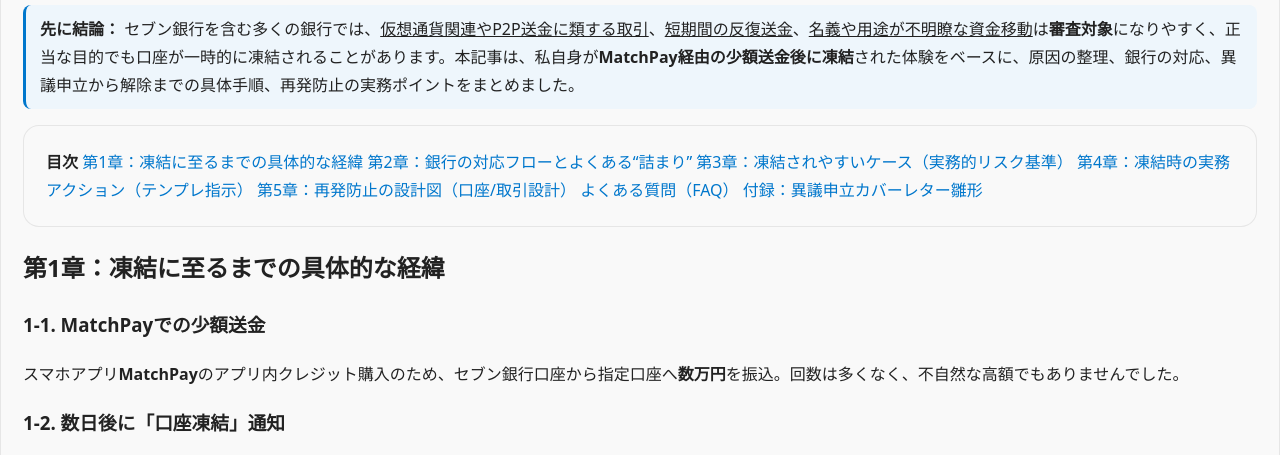
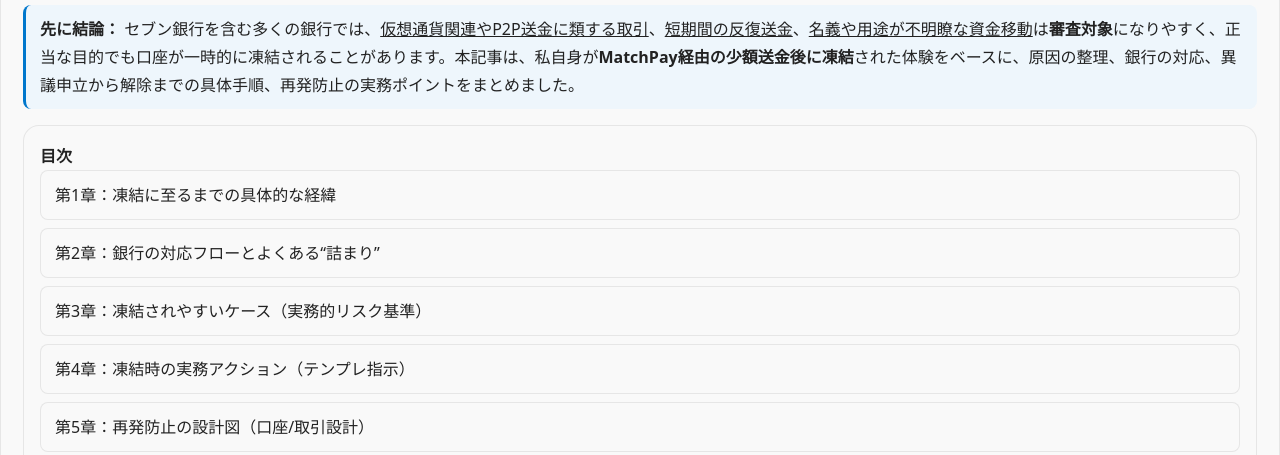
Before and after one commit to Hotoke1201/finance-blog, a plain HTML site: page index.html in a window 1280 px wide. Shown: the part 326-781 px from the top of the page. Drawn offline with Linux system fonts and the light colour scheme.

Commit message:
Add custom styles for TOC to improve vertical layout and readability
Inserted new CSS rules for .toc and .toc a to display table of contents links in a vertical list with padding, borders, and hover effects.
Enhances clarity and user experience across devices.

```diff
--- a/index.html
+++ b/index.html
@@ -141,6 +141,27 @@ a:hover {
   background: transparent;
   color: var(--text);
   border: 1px solid var(--border);
+}
+.toc {
+  display: block;
+  padding: 16px;
+}
+
+.toc a {
+  display: block;
+  padding: 10px 14px;
+  margin-bottom: 8px;
+  border: 1px solid var(--border);
+  border-radius: 8px;
+  background-color: var(--card);
+  color: var(--text);
+  text-decoration: none;
+  font-weight: 500;
+  transition: background-color 0.2s;
+}
+
+.toc a:hover {
+  background-color: #e0eaff;
 }
 
   </style>
```
